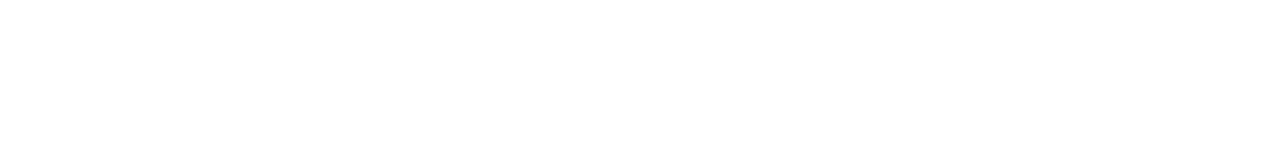
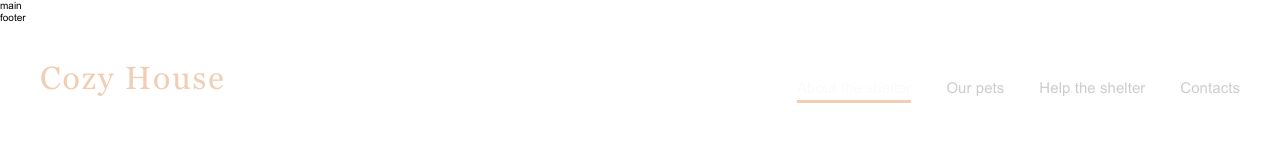
Before and after one commit to DeePenguin/RSS2023Q1-tasks, a plain HTML site: page shelter/main.html in a window 1280 px wide. Drawn offline with Linux system fonts and the light colour scheme; files whose address does not match are found by name.

Commit message:
feat: add header

```diff
--- a/shelter/main.html
+++ b/shelter/main.html
@@ -27,8 +27,41 @@
   <title>Cozy House - Shelter for pets in Boston</title>
 </head>
 
-<body>
-
+<body class="page">
+  <header class="page-header page-header_dark page-header_main">
+    <div class="container header-container">
+      <a href="#no_scroll" class="logo">
+        <h1 class="title">
+          Cozy House
+        </h1>
+        <p class="subtitle">
+          Shelter for pets in Boston
+        </p>
+      </a>
+      <nav class="nav">
+        <ul class="nav-list">
+          <li class="nav-item">
+            <a href="" class="nav-link active">About the shelter</a>
+          </li>
+          <li class="nav-item">
+            <a href="" class="nav-link">Our pets</a>
+          </li>
+          <li class="nav-item">
+            <a href="" class="nav-link">Help the shelter</a>
+          </li>
+          <li class="nav-item">
+            <a href="" class="nav-link">Contacts</a>
+          </li>
+        </ul>
+      </nav>
+    </div>
+  </header>
+  <main class="page-main">
+    main
+  </main>
+  <footer class="page-footer">
+    footer
+  </footer>
 </body>
 
 </html>
--- /dev/null
+++ b/shelter/styles/scss/_header.scss
@@ -0,0 +1,94 @@
+.page-header {
+  padding: 30px 40px;
+
+  &_main {
+    padding-top: 60px;
+    position: absolute;
+    top: 0;
+    left: 0;
+    width: 100%;
+  }
+
+  .header-container {
+    @include flex($ali: stretch);
+  }
+
+  .logo {
+    @include flex-col();
+    gap: 1em;
+    cursor: pointer;
+  }
+
+    .title {
+      @include header_font;
+      font-size: 3.2em;
+      color: $color-dark-l;
+    }
+
+    .subtitle {
+      font-size: 1.3em;
+      letter-spacing: 0.1em;
+      color: $color-dark-3xl;
+    }
+
+
+  .nav-list {
+    @extend %list;
+    @include flex($wrap: nowrap);
+    height: 100%;
+    font-size: 1.5em;
+    gap: 2.33em;
+  }
+
+  .nav-item {
+    padding: 0.6em 0;
+  }
+
+  .nav-link {
+    @extend %transition-s;
+    display: block;
+    height: 100%;
+    line-height: 160%;
+    color: $color-dark-l;
+    letter-spacing: 0.004em; /* pp */
+    margin-bottom: 3px; /* pp */
+    border-bottom: 3px solid transparent;
+
+    &.active {
+      pointer-events: none;
+    }
+
+    &.active,
+    &:active {
+      border-color: $color-primary;
+    }
+
+    &:hover {
+      color: $color-dark-3xl;
+    }
+  }
+
+  &_dark {
+    .title {
+      color: $color-primary;
+    }
+
+    .subtitle {
+      color: $color-light-xl;
+    }
+
+    .nav-link {
+      color: $color-light-l;
+
+      &.active,
+      &:active {
+        color: $color-light-s;
+      }
+
+      &:hover {
+        color: $color-light-s;
+      }
+    }
+  }
+
+}
--- /dev/null
+++ b/shelter/styles/scss/_mixins.scss
@@ -0,0 +1,39 @@
+@mixin primary_font ($weight: 400, $style:normal) {
+  font: {
+    family: "Arial", sans-serif;
+    weight: $weight;
+    style: $style;
+  }
+}
+
+@mixin header_font ($weight: 400, $style:normal) {
+  font: {
+    family: "Georgia", serif;
+    weight: $weight;
+    style: $style;
+  }
+  letter-spacing: 0.06em;
+}
+
+@mixin flex($direction: row, $wrap: wrap, $jc: space-between, $ali: center) {
+  display: flex;
+  flex-direction: $direction;
+  flex-wrap: $wrap;
+  justify-content: $jc;
+  align-items: $ali;
+}
+
+@mixin flex-col($wrap: wrap, $jc: space-between, $ali: center) {
+  @include flex(column, $wrap, $jc, $ali);
+}
+
+%list {
+  list-style: none;
+    margin-block-start: 0;
+    margin-block-end: 0;
+    padding-inline-start: 0;
+}
+
+%transition-s {
+  transition: all 0.3s ease;
+}
--- /dev/null
+++ b/shelter/styles/scss/_page.scss
@@ -0,0 +1,21 @@
+.page {
+  @include primary_font();
+  font-size: 62.5%;
+}
+.container {
+  max-width: 1200px;
+  margin: 0 auto;
+}
+
+a,
+a:active,
+a:visited {
+  color: inherit;
+  text-decoration: none;
+}
+
+p,
+h1 {
+  margin-block-start: 0;
+  margin-block-end: 0;
+}
--- a/shelter/styles/scss/_variables.scss
+++ b/shelter/styles/scss/_variables.scss
@@ -0,0 +1,11 @@
+$color-dark-s:#CDCDCD;
+$color-dark-m: #B2B2B2;
+$color-dark-l: #545454;
+$color-dark-xl: #4C4C4C;
+$color-dark-3xl: #292929;
+$color-light-s: #FAFAFA;
+$color-light-l: #CDCDCD;
+$color-light-xl: #FFFFFF;
+$color-primary: #F1CDB3;
+$tablet: 768px;
+$mobile: 320px;
--- a/shelter/styles/scss/style.scss
+++ b/shelter/styles/scss/style.scss
@@ -1 +1,5 @@
 @import "_fonts";
+@import "_variables";
+@import "_mixins";
+@import "_page";
+@import "_header";
```
Also changed, not shown: shelter/assets/images/noise_transparent.png (added), shelter/assets/images/noise_transparent@2x.png (added), shelter/styles/style.css, 1 other file.
